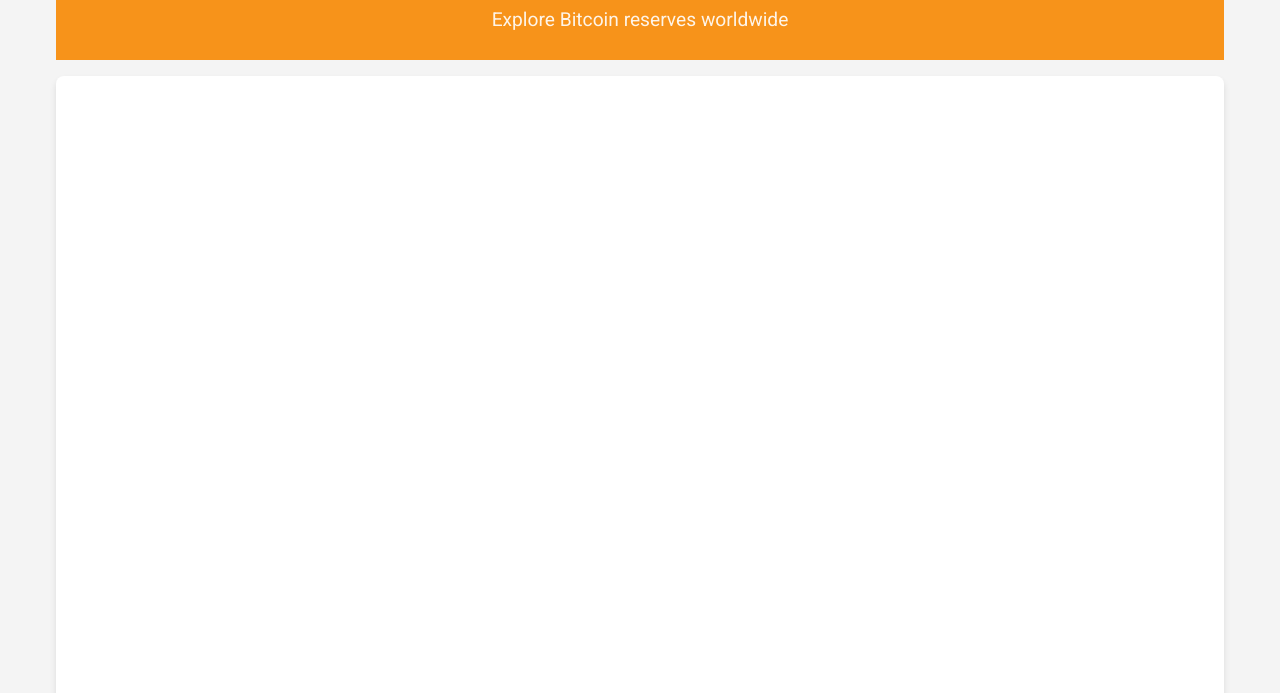
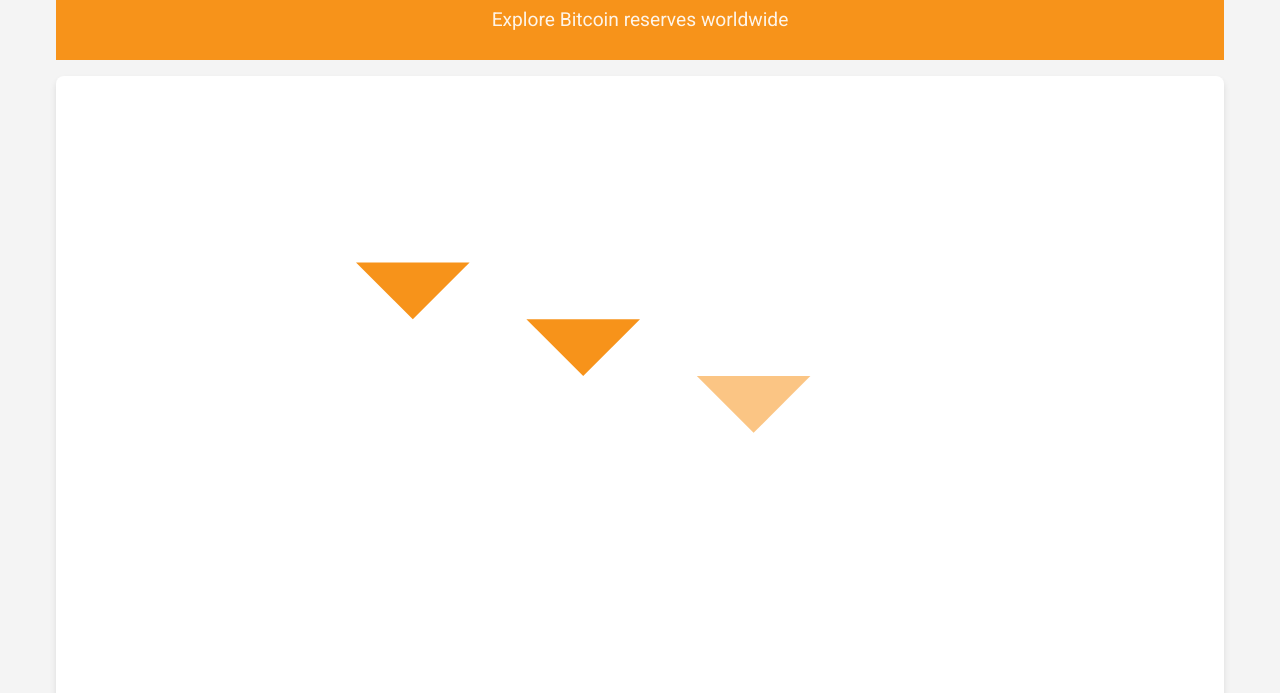
Before and after one commit to DuskyHajek/bitcoin_holdings, a plain HTML site: page index.html in a window 1280 px wide. Shown: the part 107-800 px from the top of the page. Drawn offline with Linux system fonts and the light colour scheme.

Commit message:
Add files via upload

```diff
--- a/index.html
+++ b/index.html
@@ -44,10 +44,9 @@
 
                 <!-- Fallback SVG content -->
                 <svg id="fallback-svg" xmlns="http://www.w3.org/2000/svg" viewBox="0 0 2000 1000" style="display:none;">
-                    <path id="US" fill="#f7931a33" d="M some path data for US"/>
-                    <path id="CN" fill="#f7931a88" d="M some path data for CN"/>
-                    <path id="GB" fill="#f7931a" d="M some path data for GB"/>
-                    <!-- Add more country paths as needed -->
+                    <path id="US" fill="#f7931a33" d="M500,300 L600,400 L700,300 Z"/>
+                    <path id="CN" fill="#f7931a88" d="M800,400 L900,500 L1000,400 Z"/>
+                    <path id="GB" fill="#f7931a" d="M1100,500 L1200,600 L1300,500 Z"/>
                 </svg>
             </div>
 
--- a/script.js
+++ b/script.js
@@ -72,7 +72,7 @@ function initializeMap() {
 
     // Proceed with map initialization
     svg.setAttribute('width', '100%');
-    svg.setAttribute('height', 'auto');
+    svg.setAttribute('height', '500px');
     svg.setAttribute('viewBox', '0 0 2000 1000');
     svg.style.maxWidth = '100%';
 
```
